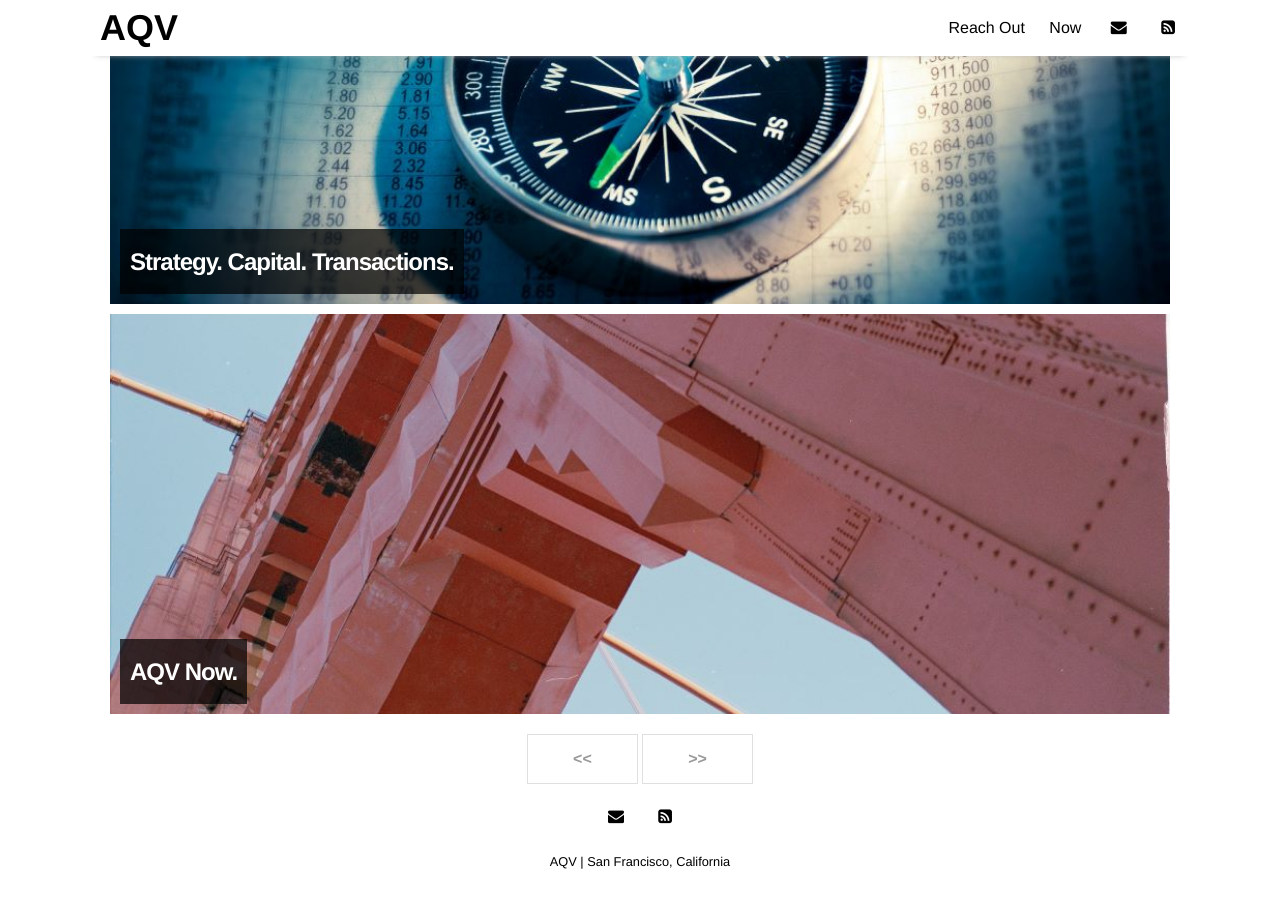
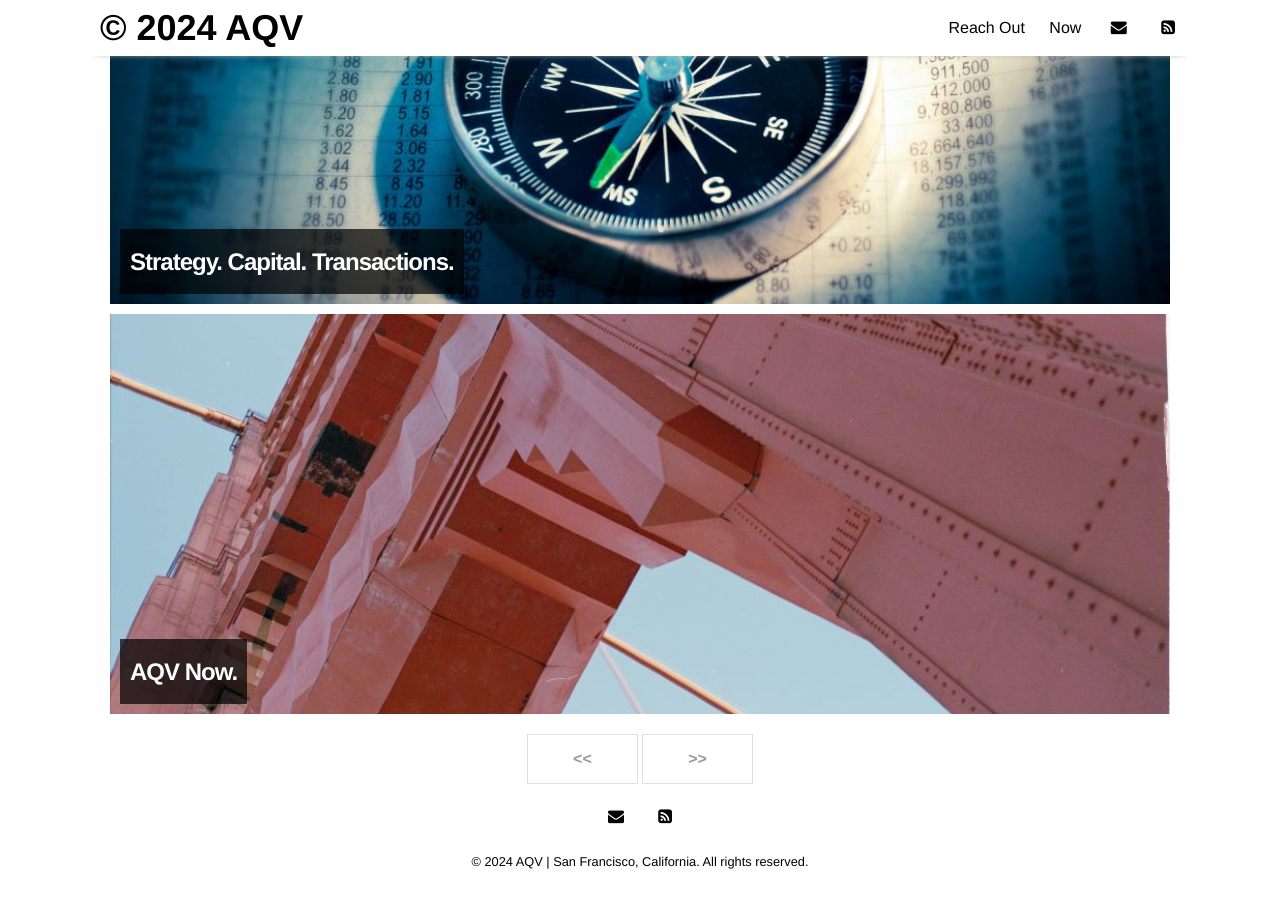
Before and after one commit to aqv-us/aqv-us, a Jekyll site: the page built from index.html, in a window 1280 px wide and 900 px high, scrolled down 1397 px. Built offline with Jekyll 4.4.1, drawn with Linux system fonts in a browser that asks for light colours; nearby versions of some CDN libraries; the list of posts is cut into pages by our own code.

Commit message:
Update _config.yml

```diff
--- a/_config.yml
+++ b/_config.yml
@@ -10,8 +10,8 @@ permalink:           /:title
 plugins:             [jekyll-paginate, jekyll-sitemap, jekyll-feed, jekyll-seo-tag]
 
 # Customise atom feed settings (this is where Jekyll-Feed gets configuration information)
-title:		           "AQV"
-description:	       "San Francisco, California"
+title:		           "© 2024 AQV"
+description:	       "San Francisco, California. All rights reserved."
 author:              ""
 
 # RSS 2.0 can be used instead of Atom by uncommenting following two lines
```
